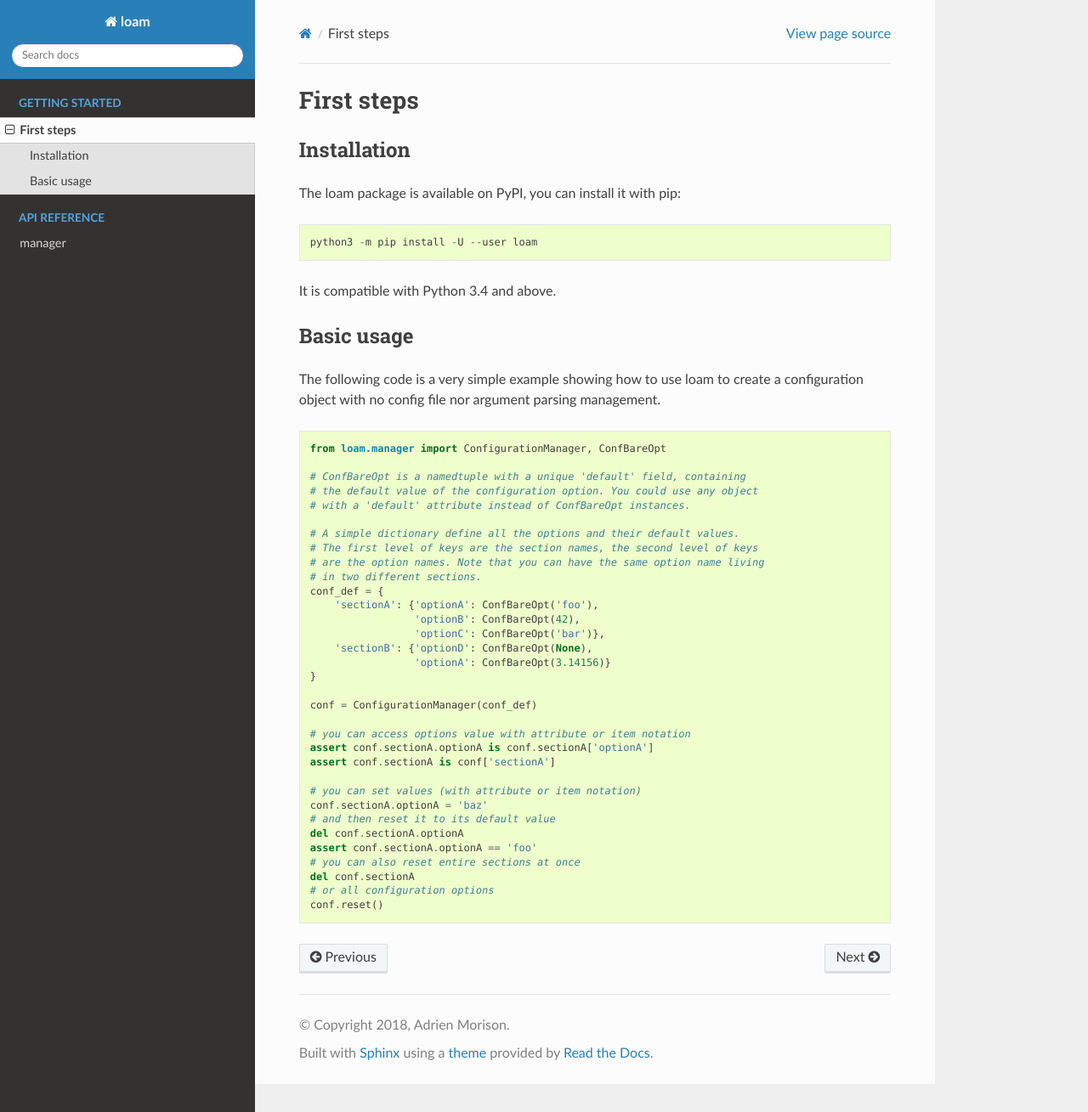
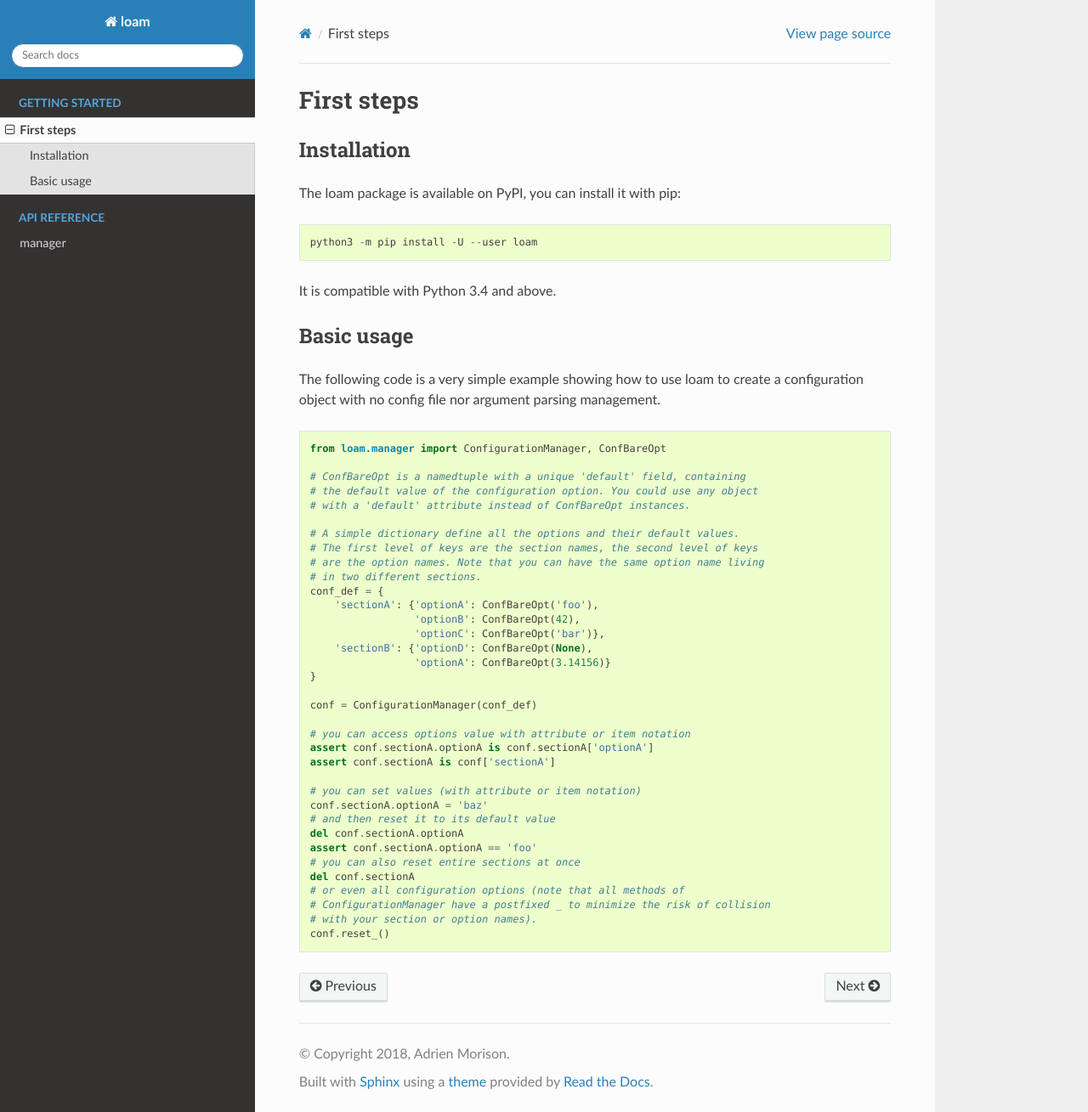
Before and after one commit to amorison/loam, a Sphinx documentation site: the page built from docs/sources/firststeps.rst, in a window 1280 px wide and 1309 px high. Shown: the whole window at 85% size. Built offline with Sphinx 7.4.7 and the Read the Docs theme 2.0.0, drawn with Linux system fonts in a browser that asks for light colours.

Commit message:
Postfixed _ on methods on ConfigurationManager
This avoids collision with user's section and option names.

```diff
--- a/docs/sources/firststeps.rst
+++ b/docs/sources/firststeps.rst
@@ -49,5 +49,7 @@ configuration object with no config file nor argument parsing management.
     assert conf.sectionA.optionA == 'foo'
     # you can also reset entire sections at once
     del conf.sectionA
-    # or all configuration options
-    conf.reset()
+    # or even all configuration options (note that all methods of
+    # ConfigurationManager have a postfixed _ to minimize the risk of collision
+    # with your section or option names).
+    conf.reset_()
```
Also changed, not shown: 2 other files.
